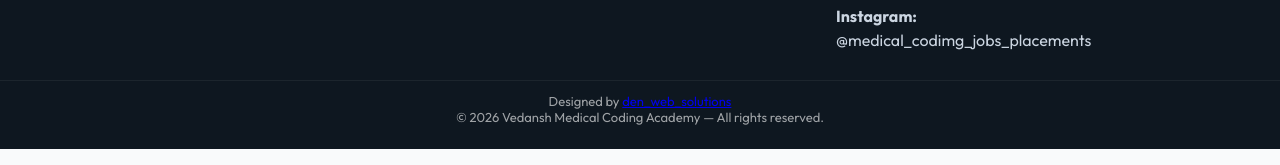
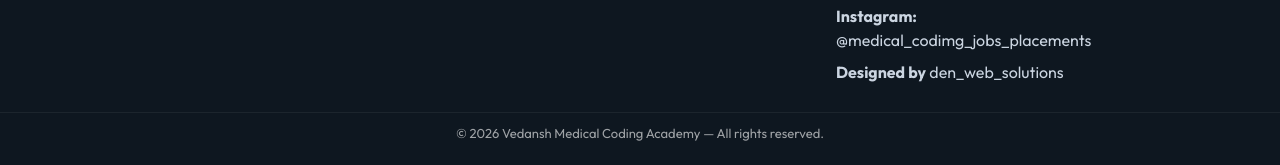
Before and after one commit to Rajuden999/edansh-academy, a plain HTML site: page index.html in a window 1280 px wide. Shown: the part 5343-5508 px from the top of the page. Drawn offline with Linux system fonts and the light colour scheme.

Commit message:
Update index.html

```diff
--- a/index.html
+++ b/index.html
@@ -215,12 +215,13 @@
         <p><strong>Proprietor:</strong> Rakesh</p>
         <p><strong>Address:</strong> 4th floor, Uppal Circle, Srinivasa Estate, Hyderabad, Telangana — 500039</p>
         <p><strong>Instagram:</strong> <a href="https://www.instagram.com/medical_codimg_jobs_placements?utm_source=qr&igsh=MXV4Z3B0b2tqYmZ3NQ==" target="_blank" rel="noopener">@medical_codimg_jobs_placements</a></p>
+        <p><strong>Designed by</strong> <a href="https://www.instagram.com/den_web_solutions" target="_blank" rel="noopener">den_web_solutions</a></p>
       </div>
     </div>
 
     <div class="footer-bottom">
       <div class="container">
-        <p>Designed by <a href="https://www.instagram.com/den_web_solutions" target="_blank" rel="noopener">den_web_solutions</a></p>
+
         <p>© <span id="year"></span> Vedansh Medical Coding Academy — All rights reserved.</p>
       </div>
     </div>
```
